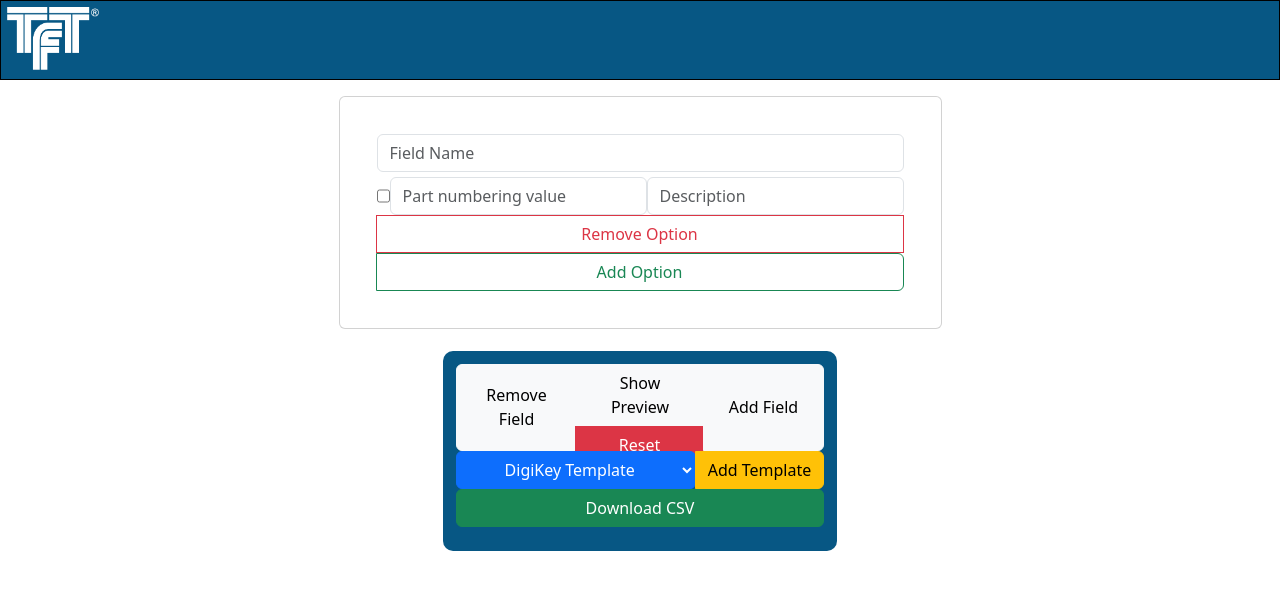
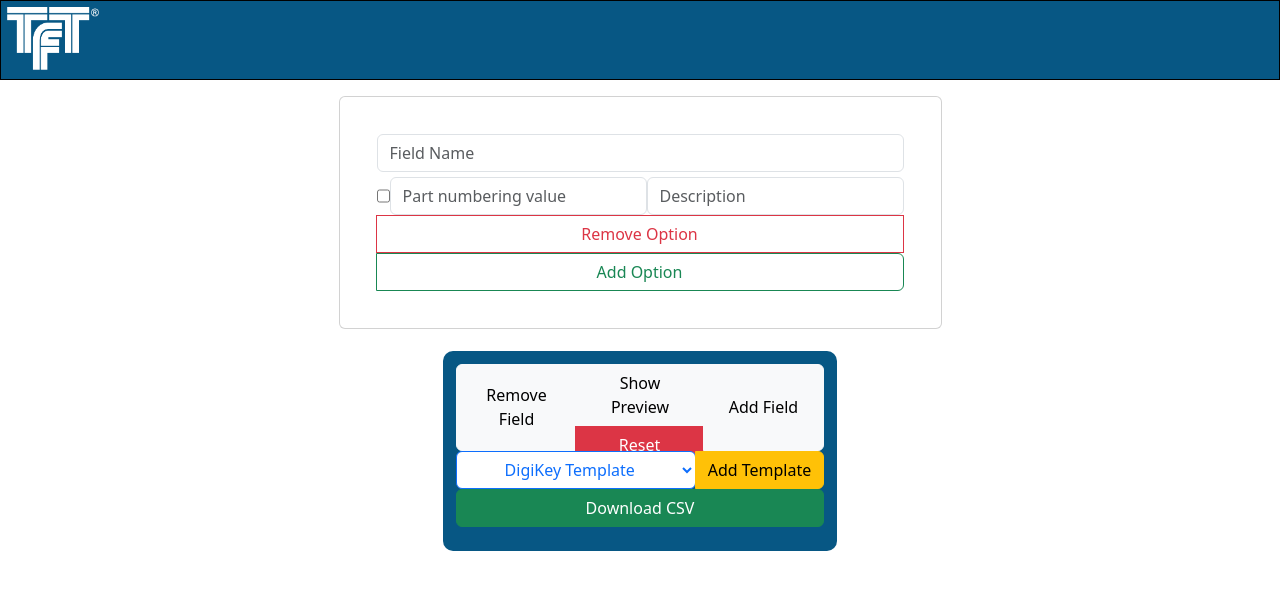
Before and after one commit to jordan-carlson99/pn-creation, a React (Vite) app: page / in a window 1280 px wide. Shown: the top 590 px of the page. Built offline with nearby package versions, Linux system fonts and the light colour scheme.

Commit message:
made tempalte dropdown less bad

```diff
--- a/src/App.jsx
+++ b/src/App.jsx
@@ -554,7 +554,8 @@ function App() {
           <select
             value={selectedTemplate}
             onChange={handleSetTemplate}
-            className="btn btn-primary dropdown-toggle"
+            className="btn btn-outline-primary dropdown-toggle"
+            id="template-btn"
           >
             <option>DigiKey Template</option>
             <option>Default Resistor Template</option>
--- a/src/index.css
+++ b/src/index.css
@@ -148,3 +148,15 @@ body {
 .form-check-input {
   margin-left: 5px;
 }
+
+#template-btn {
+  background-color: white;
+}
+
+#template-btn:hover {
+  background-color: rgb(13, 110, 253);
+}
+
+#template-btn:focus {
+  background-color: rgb(13, 110, 253);
+}
```
